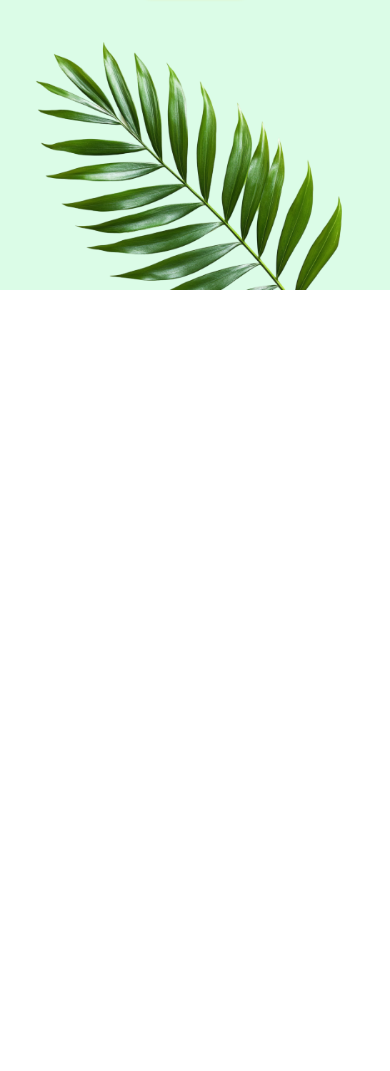
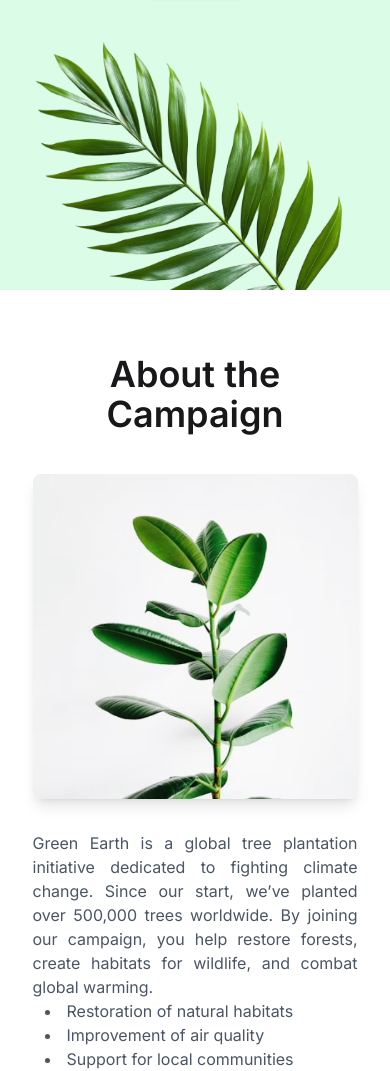
Before and after one commit to tanvirnish/green-earth-assignment, a plain HTML site: page index.html in a window 390 px wide. Shown: the part 577-1648 px from the top of the page. Before the commit the page ends 867 px from the top, so only its background shows below. Drawn offline with nearby package versions, Linux system fonts and the light colour scheme.

Commit message:
About the Campaign SECTION create & responsive

```diff
--- a/index.html
+++ b/index.html
@@ -70,6 +70,26 @@
 
     </section>
     <!-- HERO SECTION END -->
+    <!-- About the Campaign SECTION START -->
+     <section class="w-10/12 md:w-8/12 mx-auto my-16 ">
+        <h1 class="text-4xl font-semibold text-center mb-10" >About the Campaign</h1>
+        <div class=" flex flex-col md:flex-row items-center gap-8">
+            <div class="flex-1"><img class="max-w-full h-auto rounded-lg shadow-lg" src="./assets/about.png" alt=""></div>
+            <div class= "text-gray-600 text-justify flex-1  ">
+                <p >Green Earth is a global tree plantation initiative dedicated to fighting climate change. Since our start, we’ve planted
+                over 500,000 trees worldwide. By joining our campaign, you help restore forests, create habitats for wildlife, and
+                combat global warming.</p>
+                <ul class="list-disc list-inside ml-3">
+                    <li>Restoration of natural habitats</li>
+                    <li>Improvement of air quality</li>
+                    <li>Support for local communities</li>
+
+                </ul>
+
+            </div>
+        </div>
+     </section>
+    <!-- About the Campaign SECTION END -->
 </body>
 
 </html>
```
